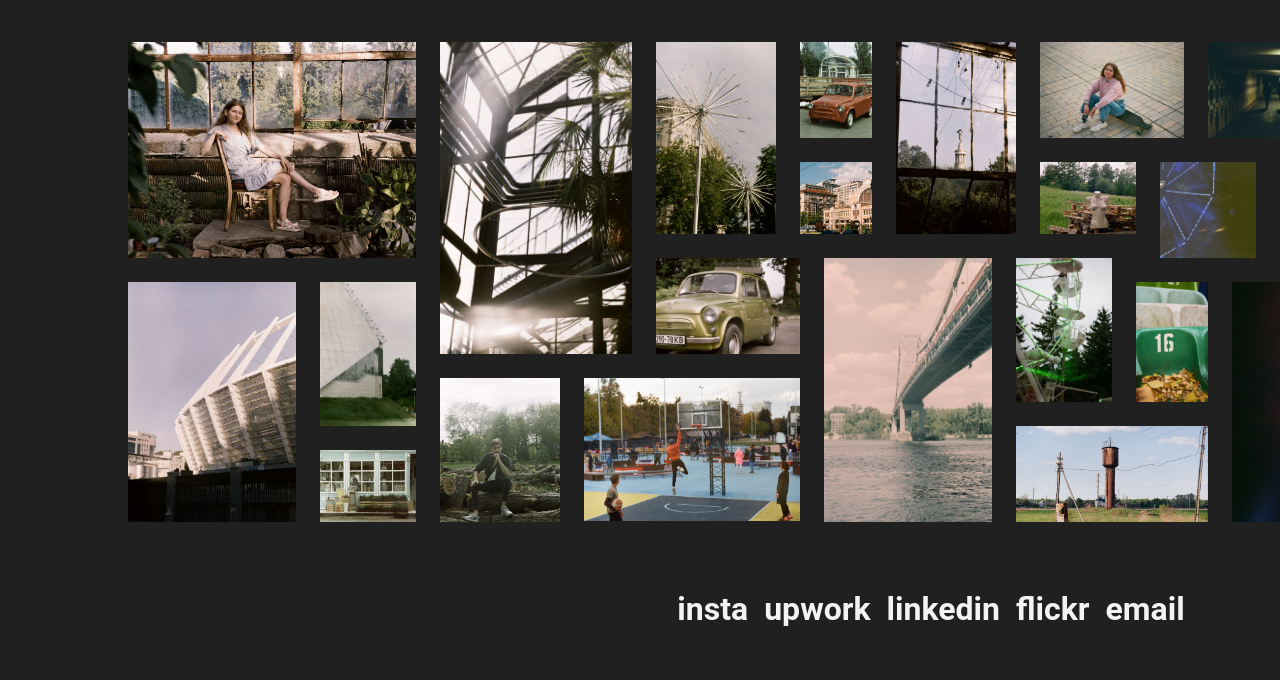
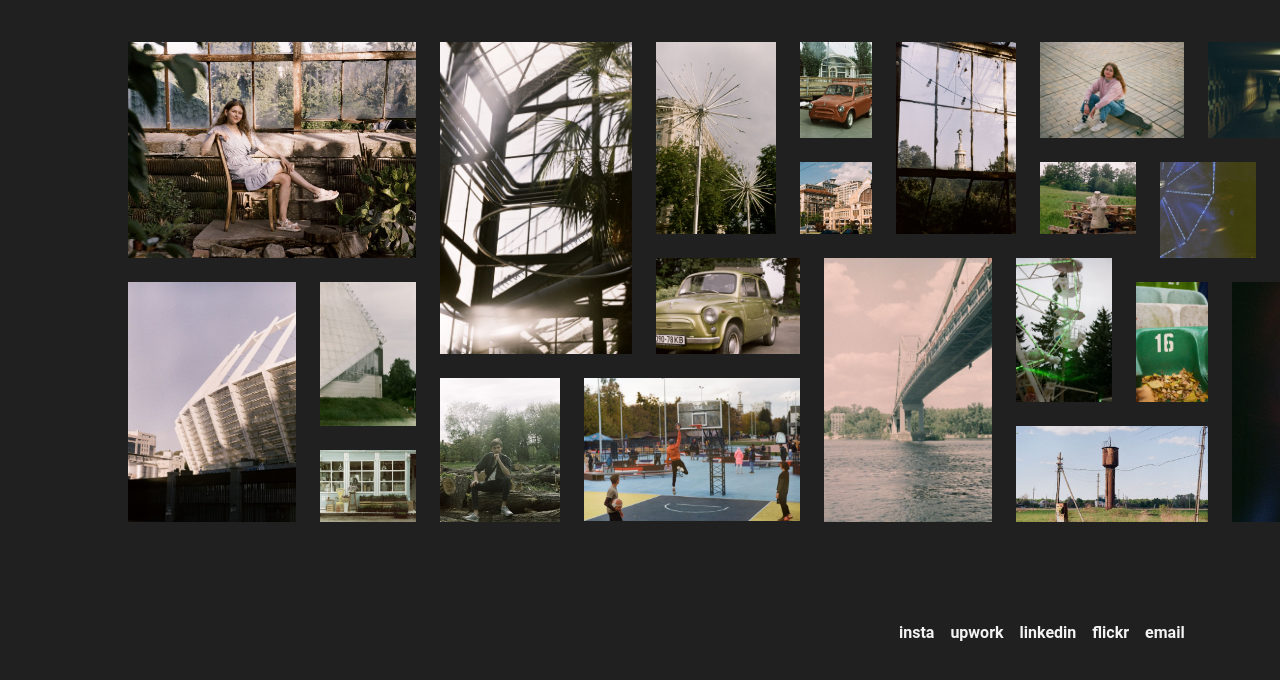
Before and after one commit to ksushakropachova/KROPACHOVAPHOTO, a website: page index.html in a window 1280 px wide. Shown: the part 118-798 px from the top of the page. Drawn offline with Linux system fonts and the light colour scheme.

Commit message:
Size fix

```diff
--- a/style.scss
+++ b/style.scss
@@ -26,7 +26,7 @@ body{
 
 h1 {
     color: #f3f3f3;
-    font-size: 1.5rem;
+    font-size: 1rem;
 }
 
 a {
@@ -110,7 +110,7 @@ a {
 
     h1 {
         color: #f3f3f3;
-        font-size: 1.5rem;
+        font-size: 1rem;
     }
 
     .logo img {
@@ -195,7 +195,7 @@ a {
 
     h1 {
         color: #f3f3f3;
-        font-size: 1.5rem;
+        font-size: 1rem;
     }
 
     .logo img {
@@ -287,7 +287,7 @@ a {
 
     h1 {
         color: #f3f3f3;
-        font-size: 2rem;
+        font-size: 1rem;
     }
 
     .logo img {
```
Also changed, not shown: style.css, 1 other file.
